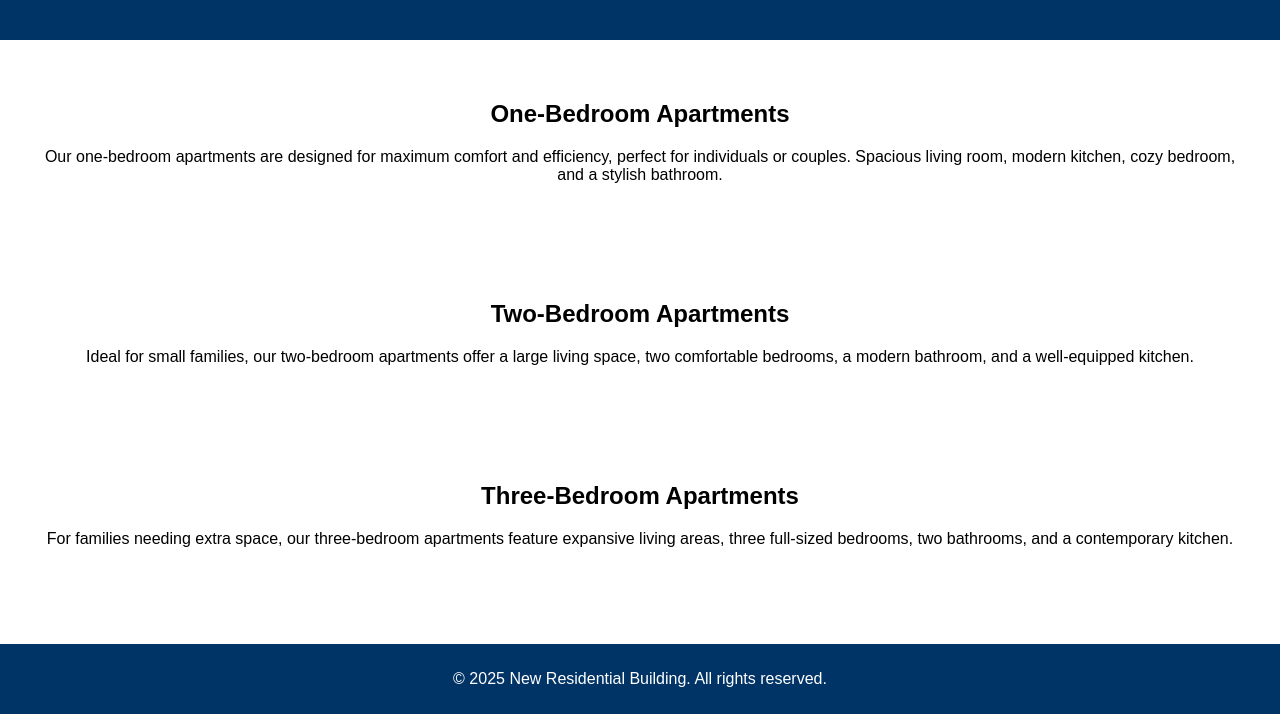
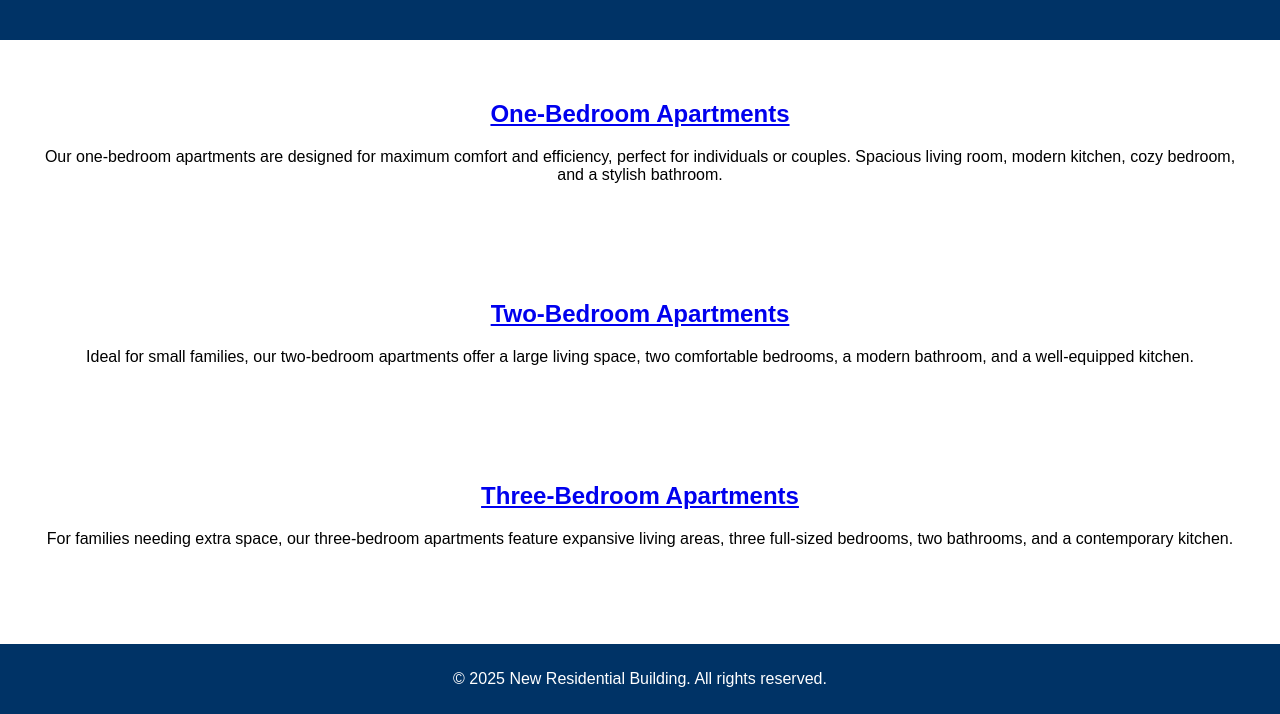
Before and after one commit to vulchevd/staskata, a plain HTML site: page apartments.html in a window 1280 px wide. Shown: the part 185-899 px from the top of the page. Drawn offline with Linux system fonts and the light colour scheme.

Commit message:
Add files via upload

```diff
--- a/apartments.html
+++ b/apartments.html
@@ -33,17 +33,17 @@
 </header>
 
 <section id="one-bedroom">
-    <h2>One-Bedroom Apartments</h2>
+    <h2><a href="one-bedroom.html">One-Bedroom Apartments</a></h2>
     <p>Our one-bedroom apartments are designed for maximum comfort and efficiency, perfect for individuals or couples. Spacious living room, modern kitchen, cozy bedroom, and a stylish bathroom.</p>
 </section>
 
 <section id="two-bedroom">
-    <h2>Two-Bedroom Apartments</h2>
+    <h2><a href="two-bedroom.html">Two-Bedroom Apartments</a></h2>
     <p>Ideal for small families, our two-bedroom apartments offer a large living space, two comfortable bedrooms, a modern bathroom, and a well-equipped kitchen.</p>
 </section>
 
 <section id="three-bedroom">
-    <h2>Three-Bedroom Apartments</h2>
+    <h2><a href="tree-bedroom.html">Three-Bedroom Apartments</a></h2>
     <p>For families needing extra space, our three-bedroom apartments feature expansive living areas, three full-sized bedrooms, two bathrooms, and a contemporary kitchen.</p>
 </section>
 
```
